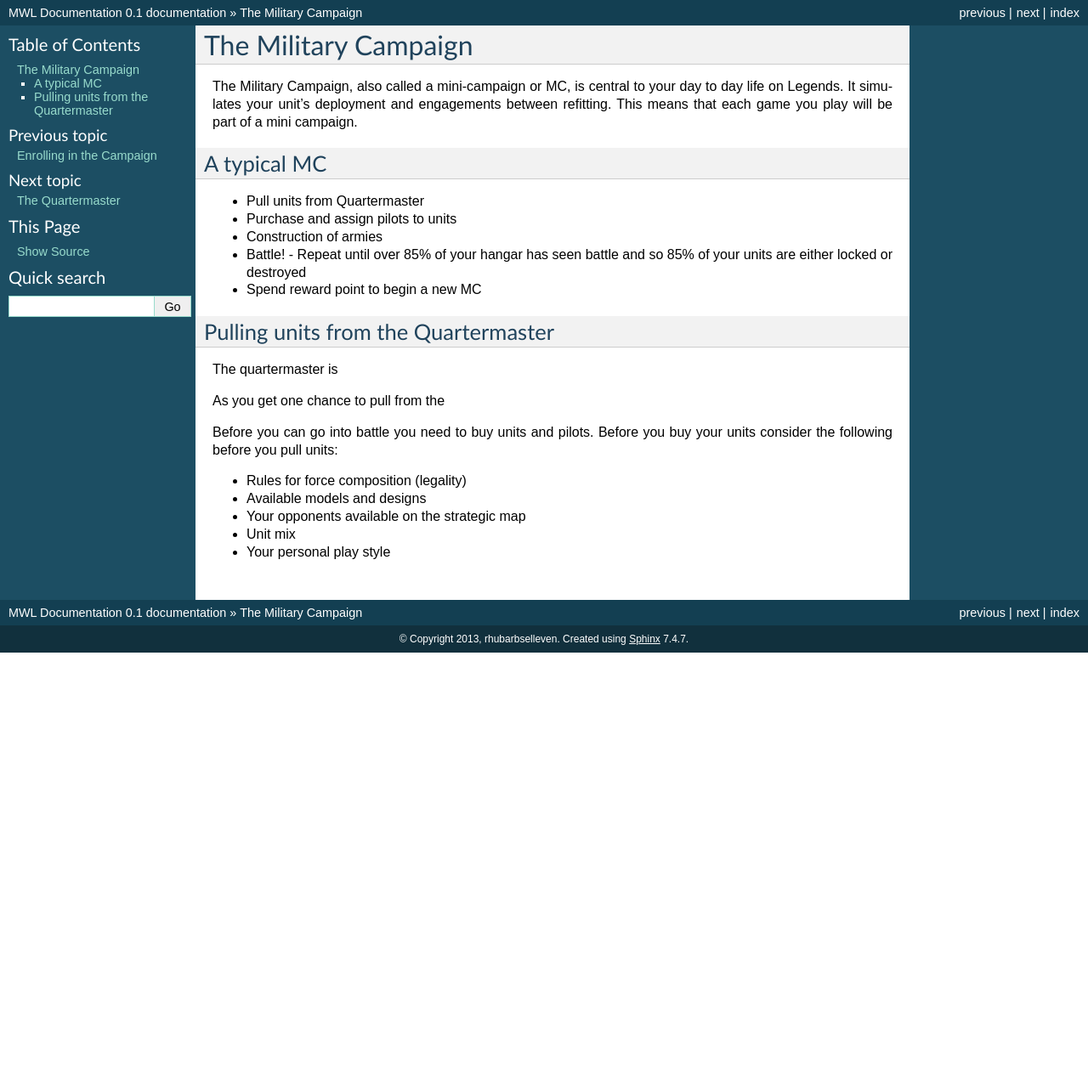
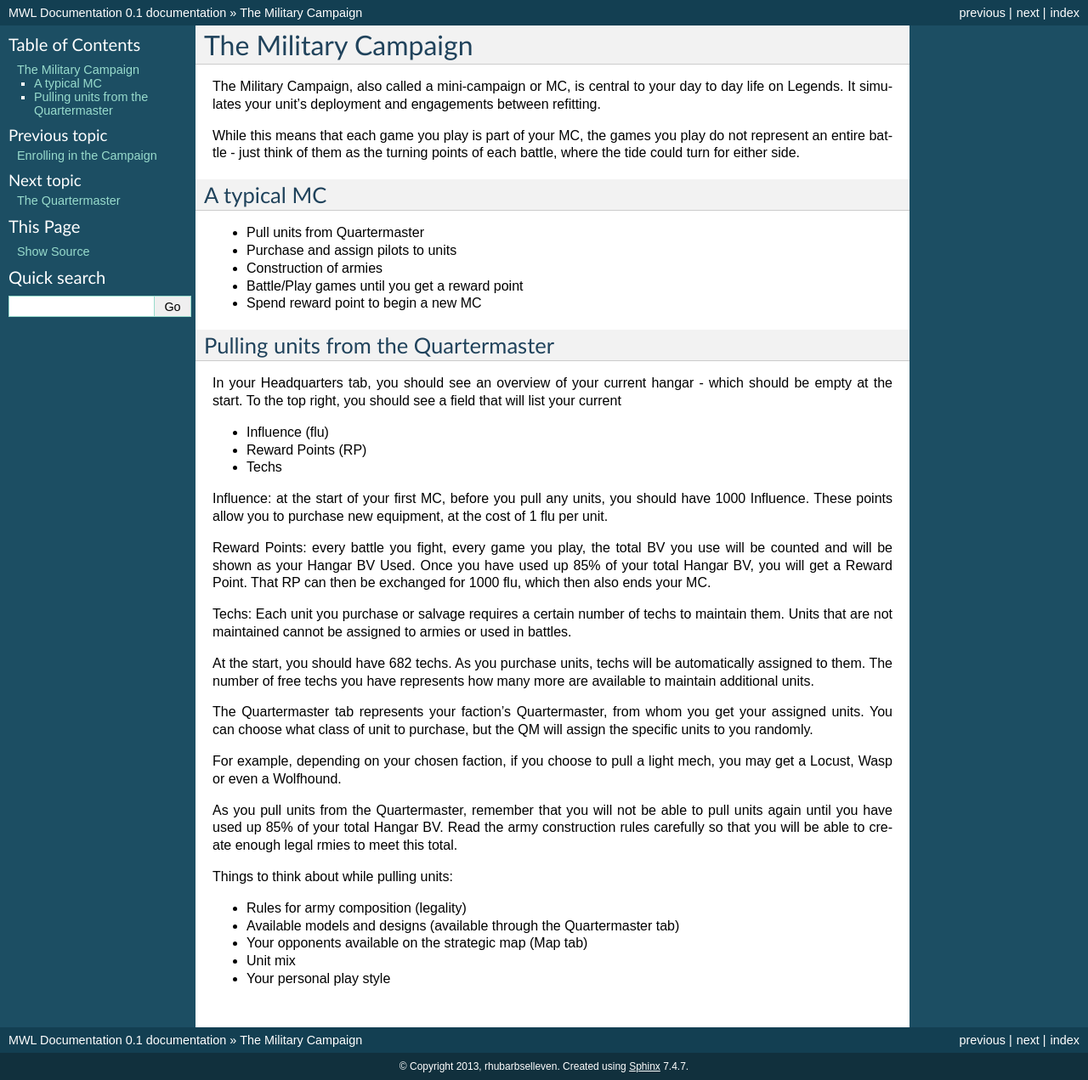
Before and after one commit to mekwars-legends/mwl-docs, a Sphinx documentation site: the page built from docs/legendsGameplay/militaryCampaign.rst, in a window 1280 px wide. Shown: the whole page at 85% size. Built offline with Sphinx 7.4.7, drawn with Linux system fonts in a browser that asks for light colours; pages that are not in the unit, such as notebooks, are missing from menus; before the commit the page ends 900 px from its top, so only the background shows below that.

Commit message:
Update militaryCampaign.rst

```diff
--- a/docs/legendsGameplay/militaryCampaign.rst
+++ b/docs/legendsGameplay/militaryCampaign.rst
@@ -2,7 +2,9 @@
 The Military Campaign
 =====================
 
-The Military Campaign, also called a mini-campaign or MC, is central to your day to day life on Legends. It simulates your unit's deployment and engagements between refitting. This means that each game you play will be part of a mini campaign.
+The Military Campaign, also called a mini-campaign or MC, is central to your day to day life on Legends. It simulates your unit's deployment and engagements between refitting.
+
+While this means that each game you play is part of your MC, the games you play do not represent an entire battle - just think of them as the turning points of each battle, where the tide could turn for either side.
 
 A typical MC
 ============
@@ -10,20 +12,36 @@ A typical MC
 * Pull units from Quartermaster
 * Purchase and assign pilots to units
 * Construction of armies
-* Battle! - Repeat until over 85% of your hangar has seen battle and so 85% of your units are either locked or destroyed
+* Battle/Play games until you get a reward point
 * Spend reward point to begin a new MC
 
 Pulling units from the Quartermaster
 ====================================
 
-The quartermaster is
+In your Headquarters tab, you should see an overview of your current hangar - which should be empty at the start. To the top right, you should see a field that will list your current
 
-As you get one chance to pull from the
+* Influence (flu)
+* Reward Points (RP)
+* Techs
 
-Before you can go into battle you need to buy units and pilots. Before you buy your units consider the following before you pull units:
+Influence: at the start of your first MC, before you pull any units, you should have 1000 Influence. These points allow you to purchase new equipment, at the cost of 1 flu per unit.
 
-* Rules for force composition (legality)
-* Available models and designs
-* Your opponents available on the strategic map
+Reward Points: every battle you fight, every game you play, the total BV you use will be counted and will be shown as your Hangar BV Used. Once you have used up 85% of your total Hangar BV, you will get a Reward Point. That RP can then be exchanged for 1000 flu, which then also ends your MC.
+
+Techs: Each unit you purchase or salvage requires a certain number of techs to maintain them. Units that are not maintained cannot be assigned to armies or used in battles.
+
+At the start, you should have 682 techs. As you purchase units, techs will be automatically assigned to them. The number of free techs you have represents how many more are available to maintain additional units.
+
+The Quartermaster tab represents your faction's Quartermaster, from whom you get your assigned units. You can choose what class of unit to purchase, but the QM will assign the specific units to you randomly.
+
+For example, depending on your chosen faction, if you choose to pull a light mech, you may get a Locust, Wasp or even a Wolfhound.
+
+As you pull units from the Quartermaster, remember that you will not be able to pull units again until you have used up 85% of your total Hangar BV. Read the army construction rules carefully so that you will be able to create enough legal rmies to meet this total.
+
+Things to think about while pulling units:
+
+* Rules for army composition (legality)
+* Available models and designs (available through the Quartermaster tab)
+* Your opponents available on the strategic map (Map tab)
 * Unit mix
 * Your personal play style
```
